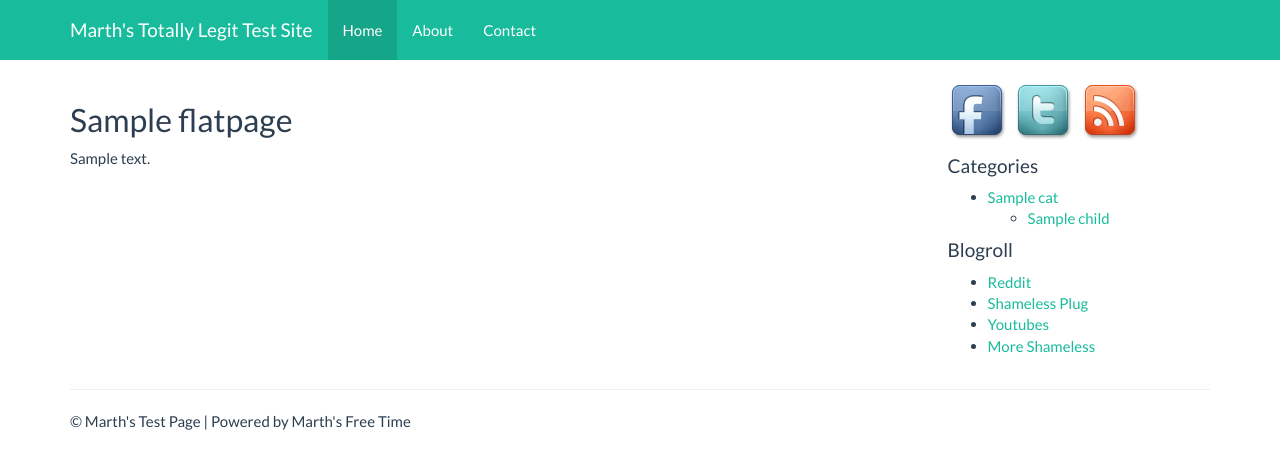
After one commit to marthaurion/blog_django, a Django app: template templates/flatpages/default.html in a window 1280 px wide. The commit adds this page. Shown: the top 469 px of the page. Run offline with Django 3.2, Linux system fonts and the light colour scheme; the template is opened without the code that fills it: most values are stand-ins (such as "Sample title", 1, 10 or a date in 2020).

Commit message:
added some flatpages

```diff
--- a/blog_django/settings.py
+++ b/blog_django/settings.py
@@ -38,6 +38,7 @@
 
 # SECURITY WARNING: keep the secret key used in production secret!
 SECRET_KEY = get_secret("SECRET_KEY")
+SITE_ID = 1
 
 # SECURITY WARNING: don't run with debug turned on in production!
 DEBUG = True
@@ -54,6 +55,8 @@
     'django.contrib.sessions',
     'django.contrib.messages',
     'django.contrib.staticfiles',
+    'django.contrib.sites',
+    'django.contrib.flatpages',
     'blog',
     'taggit',
 )
@@ -67,6 +70,7 @@
     'django.contrib.messages.middleware.MessageMiddleware',
     'django.middleware.clickjacking.XFrameOptionsMiddleware',
     'django.middleware.security.SecurityMiddleware',
+    'django.contrib.flatpages.middleware.FlatpageFallbackMiddleware',
 )
 
 ROOT_URLCONF = 'blog_django.urls'
--- a/blog_django/urls.py
+++ b/blog_django/urls.py
@@ -15,8 +15,12 @@
 """
 from django.conf.urls import include, url
 from django.contrib import admin
+from django.contrib.flatpages import views
 
 urlpatterns = [
     url(r'^admin/', include(admin.site.urls)),
     url(r'^blog/', include('blog.urls')),
+    url(r'^about/$', views.flatpage, {'url': '/about/'}, name='about'),
+    url(r'^contact/$', views.flatpage, {'url': '/contact/'}, name='contact'),
+    url(r'^$', 'blog.views.post_index'),
 ]
--- /dev/null
+++ b/fixtures/flatpages.json
@@ -0,0 +1 @@
+[{"model": "flatpages.flatpage", "pk": 1, "fields": {"registration_required": false, "template_name": "", "url": "/about/", "enable_comments": false, "content": "Stuff about me.", "sites": [1], "title": "About Test"}}, {"model": "flatpages.flatpage", "pk": 2, "fields": {"registration_required": false, "template_name": "", "url": "/contact/", "enable_comments": false, "content": "testing contact", "sites": [1], "title": "Contact Test"}}]
--- a/notes.txt
+++ b/notes.txt
@@ -29,3 +29,6 @@
 - added tags, using django-taggit package
     - tags are just added to the Post model with the manager
     - created a tag index in urls and views that is basically a copy of the category index without the child searching
+
+- created flatpages for about and contact pages. These pages are just stubs for now. I'll add functionality later.
+    - these pages exist on the database, so I dumped their data and stored it in the fixtures folder. They can be brought back with 'manage.py loaddata fixtures/flatpages.json'
--- a/templates/base.html
+++ b/templates/base.html
@@ -24,7 +24,6 @@
                     <li class="active"><a href="/">Home</a></li>
                     <li><a href="/about">About</a></li>
                     <li><a href="/contact">Contact</a></li>
-                    <li><a href="/articles/create">Create</a></li>
                 </ul>
             </div>
         </div>
--- /dev/null
+++ b/templates/flatpages/default.html
@@ -0,0 +1,6 @@
+{% extends "base.html" %}
+
+{% block content %}
+    <h2>{{ flatpage.title }}</h2>
+    {{ flatpage.content }}
+{% endblock %}
```
